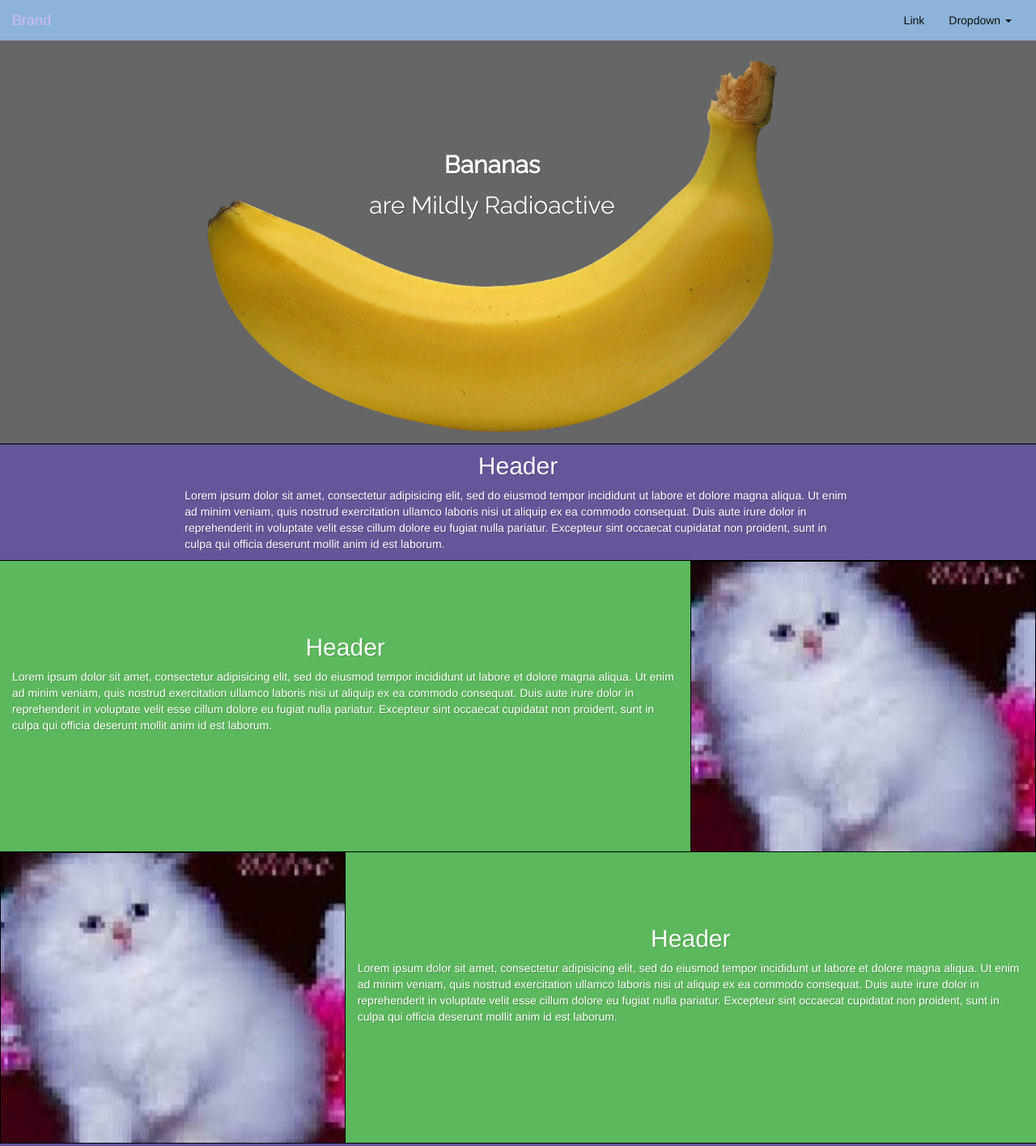
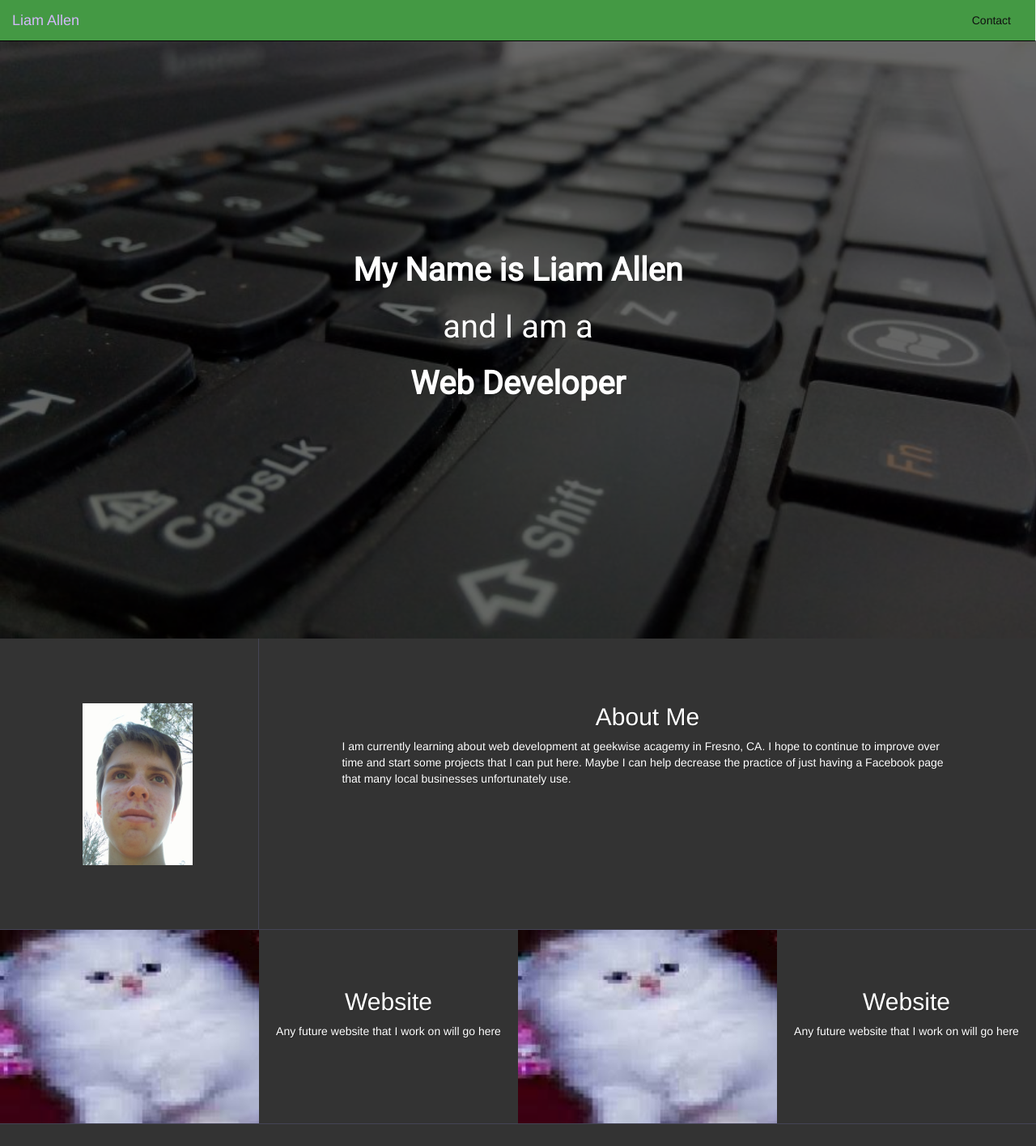
Before and after one commit to scrmbld/Jan-18-bootcamp2, a website: page index.html in a window 1280 px wide. Shown: the top 1416 px of the page at 81% size. Drawn offline with nearby package versions, Linux system fonts and the light colour scheme.

Commit message:
Mostly Done

```diff
--- /dev/null
+++ b/css/styles.scss
@@ -0,0 +1,8 @@
+//variables
+$phone: 480;
+
+//imports
+//name the file being imported reset
+@import 'reset';
+
+//nesting
--- a/index.html
+++ b/index.html
@@ -10,6 +10,7 @@
 
 	<link rel="stylesheet" type="text/css" href="css/styles.css">
 	<link href="https://fonts.googleapis.com/css?family=Raleway" rel="stylesheet">
+	<link href="https://fonts.googleapis.com/css?family=Roboto" rel="stylesheet">
 </head>
 <body>
 <nav class="navbar navbar-default">
@@ -22,24 +23,14 @@
         <span class="icon-bar"></span>
         <span class="icon-bar"></span>
       </button>
-      <a class="navbar-brand" href="#">Brand</a>
+      <a class="navbar-brand" href="">Liam Allen</a>
     </div>
 
     <!-- Collect the nav links, forms, and other content for toggling -->
     <div class="collapse navbar-collapse" id="bs-example-navbar-collapse-1">
 
       <ul class="nav navbar-nav navbar-right">
-      	<li><a href="#">Link</a></li>
-        <li class="dropdown">
-          <a href="#" class="dropdown-toggle" data-toggle="dropdown" role="button" aria-haspopup="true" aria-expanded="false">Dropdown <span class="caret"></span></a>
-          <ul class="dropdown-menu">
-            <li><a href="#">Action</a></li>
-            <li><a href="#">Another action</a></li>
-            <li><a href="#">Something else here</a></li>
-            <li role="separator" class="divider"></li>
-            <li><a href="#">Separated link</a></li>
-          </ul>
-        </li>
+      	<li><a href="contact.html">Contact</a></li>
       </ul>
     </div><!-- /.navbar-collapse -->
   </div><!-- /.container-fluid -->
@@ -51,72 +42,44 @@
 	<div class="row">
 		<div class="col-sm-12 hero no-pad">
 			<div class="back">
-				<div class="pad"></div>
-				<div class="hero-container">
-					<div class="hero-text-container">
-						<h2 class="hero-text">Bananas<br><div>are Mildly Radioactive</div></h2>
-					</div>
+				<div class="hero-text-container">
+					<h2 class="hero-text">My Name is Liam Allen <br><div>and I am a</div> Web Developer</h2>
 				</div>
 			</div>
-			<div class="grad"></div>
 		</div>
 	</div>
 	<!--End hero -->
 
 	<!--Begin first content block -->
-	<div class="row border">
-		<div class="col-md-8 col-md-offset-2 wire no-height">
-			<h2 class="white">Header</h2>
-			<p class="white">Lorem ipsum dolor sit amet, consectetur adipisicing elit, sed do eiusmod
-			tempor incididunt ut labore et dolore magna aliqua. Ut enim ad minim veniam,
-			quis nostrud exercitation ullamco laboris nisi ut aliquip ex ea commodo
-			consequat. Duis aute irure dolor in reprehenderit in voluptate velit esse
-			cillum dolore eu fugiat nulla pariatur. Excepteur sint occaecat cupidatat non
-			proident, sunt in culpa qui officia deserunt mollit anim id est laborum.</p>
+	<div class="row">
+		<div class="col-md-3 about no-pad">
+			<img src="images/prof-image.jpg" class="prof-image">
+			<img src="images/prof-image.jpg" class="prof-image prof-sm">
+		</div>
+		<div class="col-md-9 about">
+			<h2 class="white">About Me</h2>
+			<p class="white">I am currently learning about web development at geekwise acagemy in Fresno, CA. I hope to continue to improve over time and start some projects that I can put here. Maybe I can help decrease the practice of just having a Facebook page that many local businesses unfortunately use.</p>
 		</div>
 	</div>
 	<div class="row">
-		<div class="col-md-8 wire sm">
-			<h2 class="white"><a class="white" href="https://www.google.com/" target="_blank">Header</a></h2>
-			<p class="white">Lorem ipsum dolor sit amet, consectetur adipisicing elit, sed do eiusmod
-			tempor incididunt ut labore et dolore magna aliqua. Ut enim ad minim veniam,
-			quis nostrud exercitation ullamco laboris nisi ut aliquip ex ea commodo
-			consequat. Duis aute irure dolor in reprehenderit in voluptate velit esse
-			cillum dolore eu fugiat nulla pariatur. Excepteur sint occaecat cupidatat non
-			proident, sunt in culpa qui officia deserunt mollit anim id est laborum.</p>
+		<div class="col-md-3 site-img"></div>
+		<div class="col-md-3 site-text">
+			<h2 class="white">Website</h2>
+			<p class="white">Any future website that I work on will go here</p>
 		</div>
-		<div class="col-md-4 img-container no-pad">
-			<img src="images/cat.jpg" class="image">
-		</div>
-		<div class="col-md-8 wire bg">
-			<h2 class="white"><a class="white" href="https://www.google.com/" target="_blank">Header</a></h2>
-			<p class="white">Lorem ipsum dolor sit amet, consectetur adipisicing elit, sed do eiusmod
-			tempor incididunt ut labore et dolore magna aliqua. Ut enim ad minim veniam,
-			quis nostrud exercitation ullamco laboris nisi ut aliquip ex ea commodo
-			consequat. Duis aute irure dolor in reprehenderit in voluptate velit esse
-			cillum dolore eu fugiat nulla pariatur. Excepteur sint occaecat cupidatat non
-			proident, sunt in culpa qui officia deserunt mollit anim id est laborum.</p>
-		</div>
-	</div>
-		<div class="row">
-		<div class="col-md-4 img-container no-pad">
-			<img src="images/cat.jpg" class="image">
-		</div>
-		<div class="col-md-8 wire">
-			<h2 class="white">Header</h2>
-			<p class="white">Lorem ipsum dolor sit amet, consectetur adipisicing elit, sed do eiusmod
-			tempor incididunt ut labore et dolore magna aliqua. Ut enim ad minim veniam,
-			quis nostrud exercitation ullamco laboris nisi ut aliquip ex ea commodo
-			consequat. Duis aute irure dolor in reprehenderit in voluptate velit esse
-			cillum dolore eu fugiat nulla pariatur. Excepteur sint occaecat cupidatat non
-			proident, sunt in culpa qui officia deserunt mollit anim id est laborum.</p>
+		<div class="col-md-3 site-img"></div>
+		<div class="col-md-3 site-text">
+			<h2 class="white">Website</h2>
+			<p class="white">Any future website that I work on will go here</p>
 		</div>
 	</div>
 	<div class="row">
 		<div class="col-md-12 contact">
-			<div class="col-md-6 col-md-offset-3 btn btn-success">
-				<h2 class="white">Contact Me!</h2>
-			</div>
+			<a href="contact.html">
+				<div class="col-md-6 col-md-offset-3 btn btn-success">
+					<h2 class="white">Contact Me!</h2>
+				</div>
+			</a>
 		</div>
 	</div>
 	<div class="row">
@@ -135,6 +98,7 @@
 		})
 	});
 </script>
+<script src="https://cdnjs.cloudflare.com/ajax/libs/modernizr/2.8.3/modernizr.js"></script>
 </body>
 
 </html>
--- a/package.json
+++ b/package.json
@@ -19,6 +19,7 @@
   "dependencies": {
     "bootstrap": "^3.3.7",
     "gulp": "^3.9.1",
-    "jquery": "^2.2.4"
+    "jquery": "^2.2.4",
+    "modernizr": "^3.5.0"
   }
 }
--- /dev/null
+++ b/style.css
@@ -0,0 +1,23 @@
+/*
+Errno::ENOENT: No such file or directory @ rb_sysopen - style.scss
+
+Backtrace:
+C:/Ruby24-x64/lib/ruby/gems/2.4.0/gems/sass-3.5.5/lib/sass/plugin/compiler.rb:454:in `read'
+C:/Ruby24-x64/lib/ruby/gems/2.4.0/gems/sass-3.5.5/lib/sass/plugin/compiler.rb:454:in `update_stylesheet'
+C:/Ruby24-x64/lib/ruby/gems/2.4.0/gems/sass-3.5.5/lib/sass/plugin/compiler.rb:215:in `block in update_stylesheets'
+C:/Ruby24-x64/lib/ruby/gems/2.4.0/gems/sass-3.5.5/lib/sass/plugin/compiler.rb:209:in `each'
+C:/Ruby24-x64/lib/ruby/gems/2.4.0/gems/sass-3.5.5/lib/sass/plugin/compiler.rb:209:in `update_stylesheets'
+C:/Ruby24-x64/lib/ruby/gems/2.4.0/gems/sass-3.5.5/lib/sass/plugin/compiler.rb:294:in `watch'
+C:/Ruby24-x64/lib/ruby/gems/2.4.0/gems/sass-3.5.5/lib/sass/plugin.rb:109:in `method_missing'
+C:/Ruby24-x64/lib/ruby/gems/2.4.0/gems/sass-3.5.5/lib/sass/exec/sass_scss.rb:360:in `watch_or_update'
+C:/Ruby24-x64/lib/ruby/gems/2.4.0/gems/sass-3.5.5/lib/sass/exec/sass_scss.rb:51:in `process_result'
+C:/Ruby24-x64/lib/ruby/gems/2.4.0/gems/sass-3.5.5/lib/sass/exec/base.rb:52:in `parse'
+C:/Ruby24-x64/lib/ruby/gems/2.4.0/gems/sass-3.5.5/lib/sass/exec/base.rb:19:in `parse!'
+C:/Ruby24-x64/lib/ruby/gems/2.4.0/gems/sass-3.5.5/bin/sass:13:in `<top (required)>'
+C:/Ruby24-x64/bin/sass:23:in `load'
+C:/Ruby24-x64/bin/sass:23:in `<main>'
+*/
+body:before {
+  white-space: pre;
+  font-family: monospace;
+  content: "Errno::ENOENT: No such file or directory @ rb_sysopen - style.scss"; }
```
Also changed, not shown: contact.html (added, +64 -0 lines), css/styles.css, images/Background.png (deleted), images/Hero.jpg (added), images/prof-image.jpg (added), 1 other file.
